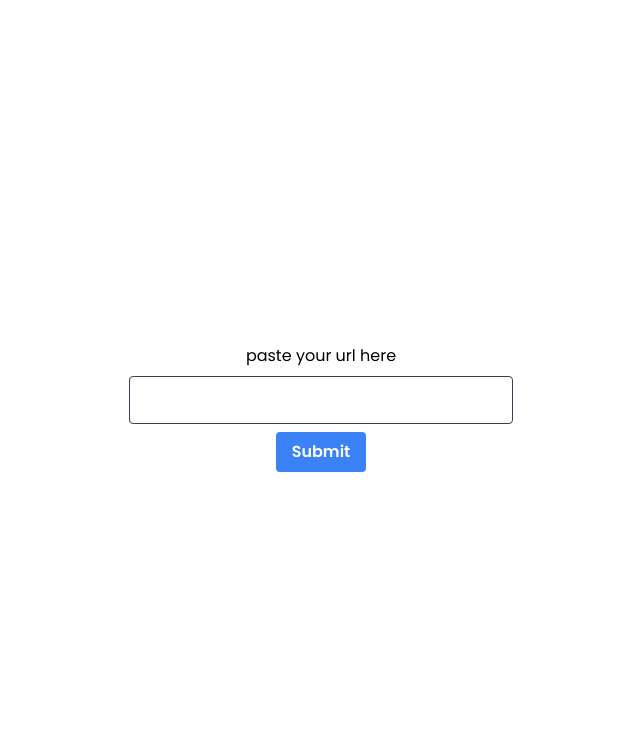
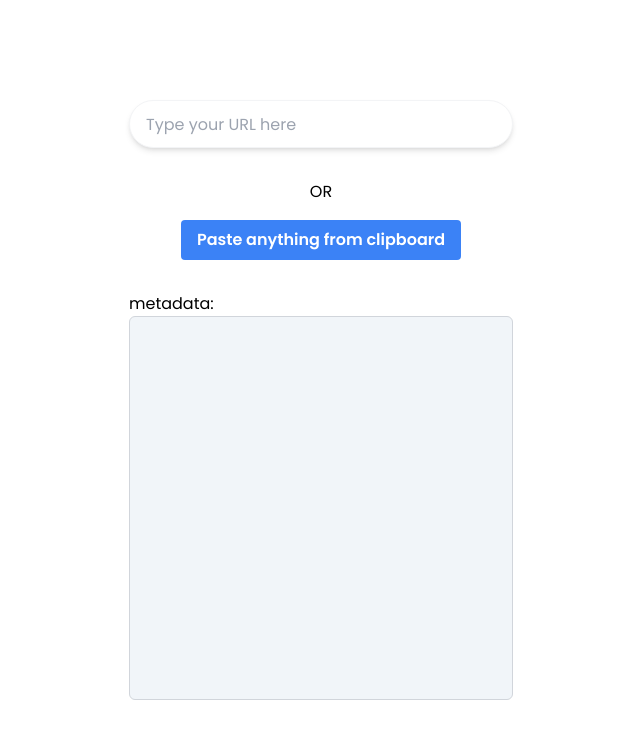
Before and after one commit to noppytinto/leff, a Next.js app: page / in a window 1280 px wide. Shown: the top 738 px of the page, without its empty margins (319-959 px from the left). Built offline with nearby package versions, Linux system fonts and the light colour scheme.

Commit message:
feat: add navigator api

```diff
--- a/src/app/page.tsx
+++ b/src/app/page.tsx
@@ -4,8 +4,167 @@ import React from "react";
 import { isValidURL, maybeAddScheme } from "../utils/utils";
 import { parseURL } from "../entities/urlData";
 // import styles from "./App.module.scss";
+import debounce from "lodash/debounce";
 
-import debounce from "lodash/debounce";
+type MimeType = "text" | "image" | "application" | "unknown";
+type ClipboardItem = {
+  type: "text" | "image" | "application" | "unknown";
+  extension: string;
+  title: string;
+  lastModified: number;
+};
+
+function getSupportedType(blob: Blob): MimeType {
+  if (blob.type.includes("text")) return "text";
+  if (blob.type.includes("image")) return "image";
+  if (blob.type.includes("application")) return "application";
+  return "unknown";
+}
+
+function getFileExtension(blob) {
+  // If blob has a name property, use it to extract extension
+  if (blob.name) {
+    return blob.name.split(".").pop();
+  }
+
+  // If blob has a type property, extract extension from it
+  if (blob.type) {
+    return blob.type.split("/").pop();
+  }
+
+  // If neither name nor type is available, return null
+  return null;
+}
+
+function getTitle(blob: Blob): string | null {
+  return blob.name || null;
+}
+
+function getLasModified(blob: Blob): number | null {
+  return blob.lastModified ?? null;
+}
+
+function getTypeFromBlob(blob: Blob): string {
+  return blob.type;
+}
+
+function parseBlobToClipboardItem(blob: Blob): ClipboardItem {
+  const type = getSupportedType(blob);
+  const extension = getFileExtension(blob);
+  const title = getTitle(blob);
+  const lastModified = getLasModified(blob);
+
+  return {
+    type,
+    extension,
+    title,
+    lastModified,
+  };
+}
+
+/**
+ * might be useful to check if the blob
+ * is from an HTML file
+ *
+ * @param blob
+ * @returns
+ */
+function isFromHtml(blob: Blob): boolean {
+  return blob.type.includes("text/html");
+}
+
+function typeIsImage(types: readonly string[]): boolean {
+  return !!types.filter((type) => type.includes("image")).length;
+}
+
+function typeIsText(types: readonly string[]): boolean {
+  return !!types.filter((type) => type.includes("text")).length;
+}
+
+function typeIsDocument(types: readonly string[]): boolean {
+  return !!types.filter((type) => type.includes("application")).length;
+}
+
+async function printBlobMetadata(blob: Blob) {
+  const type = getSupportedType(blob);
+  const extension = getFileExtension(blob);
+  const title = getTitle(blob);
+  const lastModified = getLasModified(blob);
+
+  console.log("ffffffffffffffffffffffff type", type);
+  console.log("ffffffffffffffffffffffff extension", extension);
+  console.log("ffffffffffffffffffffffff title", title);
+  console.log("ffffffffffffffffffffffff lastModified", lastModified);
+}
+
+function getAnyDataFromClipboad(): ClipboardItem | null {
+  // check if the Clipboard API is supported first
+  if (!navigator.clipboard) {
+    console.error("Clipboard API is not supported in this browser");
+    return null;
+  }
+
+  navigator.clipboard
+    .read()
+    .then((clipboardItems) => {
+      clipboardItems.forEach(async (item) => {
+        console.log("fffffffffffffffffffffffffffff item", item);
+
+        const types = item.types;
+
+        // if type contains image
+        if (typeIsImage(types)) {
+          console.log("fffffffffffffffffffffffffffff image");
+          const blob = await item.getType(types[1]);
+          console.log("fffffffffffffffffffff blob", blob);
+          printBlobMetadata(blob);
+        } else if (typeIsDocument(types)) {
+          console.log("fffffffffffffffffffffffffffff document");
+          const blob = await item.getType("application/pdf");
+          printBlobMetadata(blob);
+        } else if (typeIsText(types)) {
+          console.log("fffffffffffffffffffffffffffff text");
+          const blob = await item.getType("text/plain");
+          const text = await blob.text();
+          console.log("ffffffffffffffffffffffff text", text);
+          printBlobMetadata(blob);
+        }
+
+        // console.log(blob.type);
+
+        // if (blob.type.includes("text")) {
+        //   const text = await blob.text();
+        //   const type = getSupportedType(blob);
+        //   const extension = getFileExtension(blob);
+        //   const title = getTitle(blob);
+        //   const lastModified = getLasModified(blob);
+
+        //   console.log("ffffffffffffffffffffffff text", text);
+        //   console.log("ffffffffffffffffffffffff type", type);
+        //   console.log("ffffffffffffffffffffffff extension", extension);
+        //   console.log("ffffffffffffffffffffffff title", title);
+        //   console.log("ffffffffffffffffffffffff lastModified", lastModified);
+        //   return { type: "text", text };
+        // } else if (blob.type.includes("image")) {
+        //   const image = await blob.arrayBuffer();
+        //   const type = getSupportedType(blob);
+        //   const extension = getFileExtension(blob);
+        //   const title = getTitle(blob);
+        //   const lastModified = getLasModified(blob);
+
+        //   console.log("ffffffffffffffffffffffff type", type);
+        //   console.log("ffffffffffffffffffffffff extension", extension);
+        //   console.log("ffffffffffffffffffffffff title", title);
+        //   console.log("ffffffffffffffffffffffff lastModified", lastModified);
+
+        //   console.log(image);
+        // }
+      });
+    })
+    .catch((err) => {
+      console.error("Failed to read clipboard items:", err);
+    });
+}
 
 export default function Home() {
   const [url, setUrl] = React.useState("");
@@ -14,6 +173,12 @@ export default function Home() {
   const [errorMessage, setErrorMessage] = React.useState("");
   const [urlData, setUrlData] = React.useState("");
 
+  const [clipboardItem, setClipboardItem] =
+    React.useState<ClipboardItem | null>(null);
+
+  // ============================================
+  // FUNCTIONS
+  // ============================================
   function handleUrlChange(url: string) {
     let internalUrl = url;
 
@@ -37,24 +202,26 @@ export default function Home() {
     console.log(url);
   }
 
+  // ============================================
+  // JSX
+  // ============================================
   return (
-    <main className="flex h-lvh flex-col items-center justify-center gap-4 p-3">
-      <pre>{urlData}</pre>
+    <main className="flex h-lvh flex-col items-center justify-center gap-8 p-3">
       <form
         onSubmit={onFormSubmit}
         className="flex flex-col items-center justify-center gap-2"
         noValidate
       >
-        <label htmlFor="url">paste your url here</label>
         <input
           id="url"
           name="url"
           type="url"
-          className=" h-12 w-96 rounded border border-solid border-gray-700 px-4 py-2"
+          className=" h-12 w-96 rounded-full border border-solid border-gray-100 px-4 py-2 shadow-md"
           onChange={debounce((event) => {
             console.log(event);
             handleUrlChange(event.target.value);
           }, 500)}
+          placeholder="Type your URL here"
         />
 
         {!isUrlValid && (
@@ -63,13 +230,30 @@ export default function Home() {
           </p>
         )}
 
-        <button
+        {/* <button
           type="submit"
           className="rounded bg-blue-500 px-4 py-2 font-bold text-white hover:bg-blue-700"
         >
           Submit
+        </button> */}
+      </form>
+
+      <div className="flex flex-col items-center justify-center gap-4">
+        <p>OR</p>
+        <button
+          onClick={getAnyDataFromClipboad}
+          className="rounded bg-blue-500 px-4 py-2 font-bold text-white hover:bg-blue-700"
+        >
+          Paste anything from clipboard
         </button>
-      </form>
+      </div>
+
+      <div>
+        <p>metadata:</p>
+        <pre className="h-96 w-96 overflow-auto rounded-md border border-solid border-gray-300 bg-slate-100 p-4">
+          {clipboardItem && JSON.stringify(clipboardItem, null, 2)}
+        </pre>
+      </div>
     </main>
   );
 }
```
